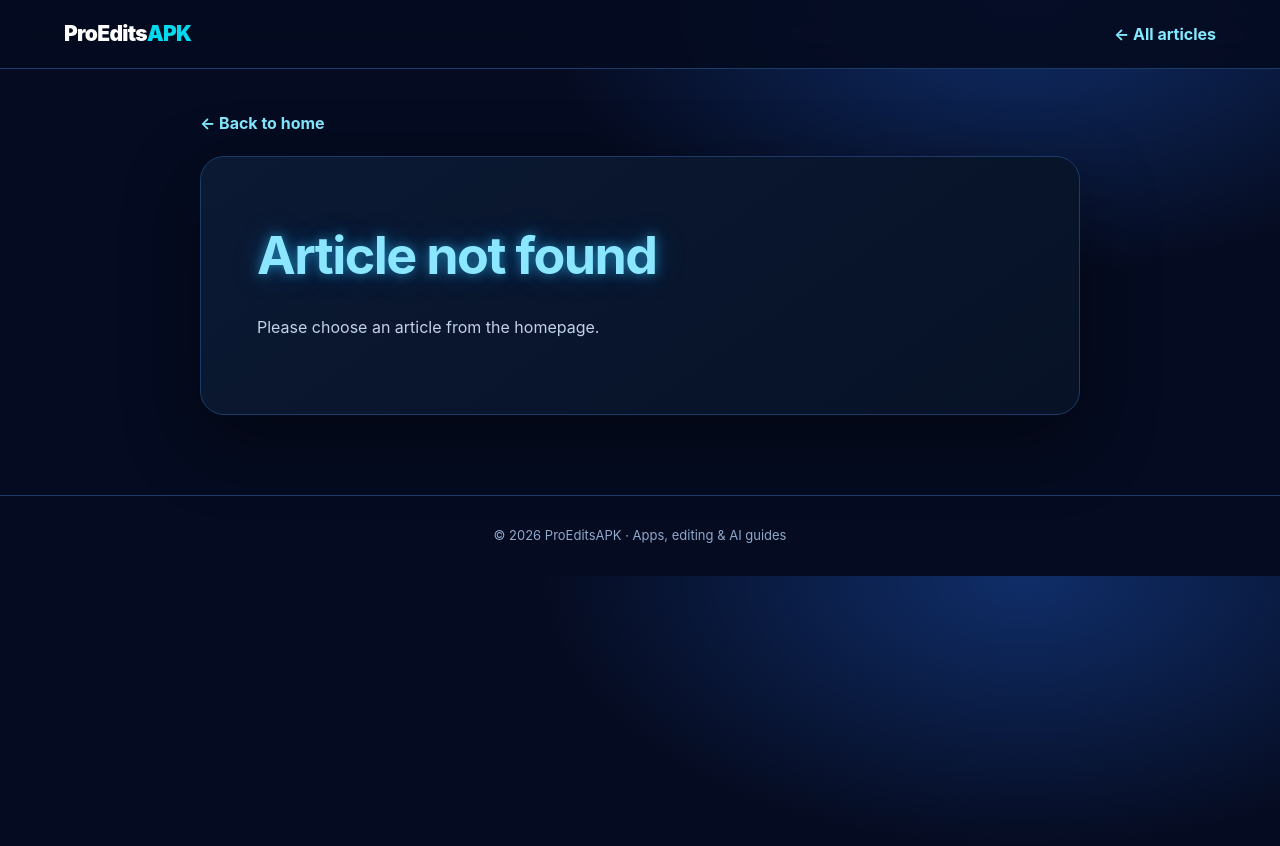
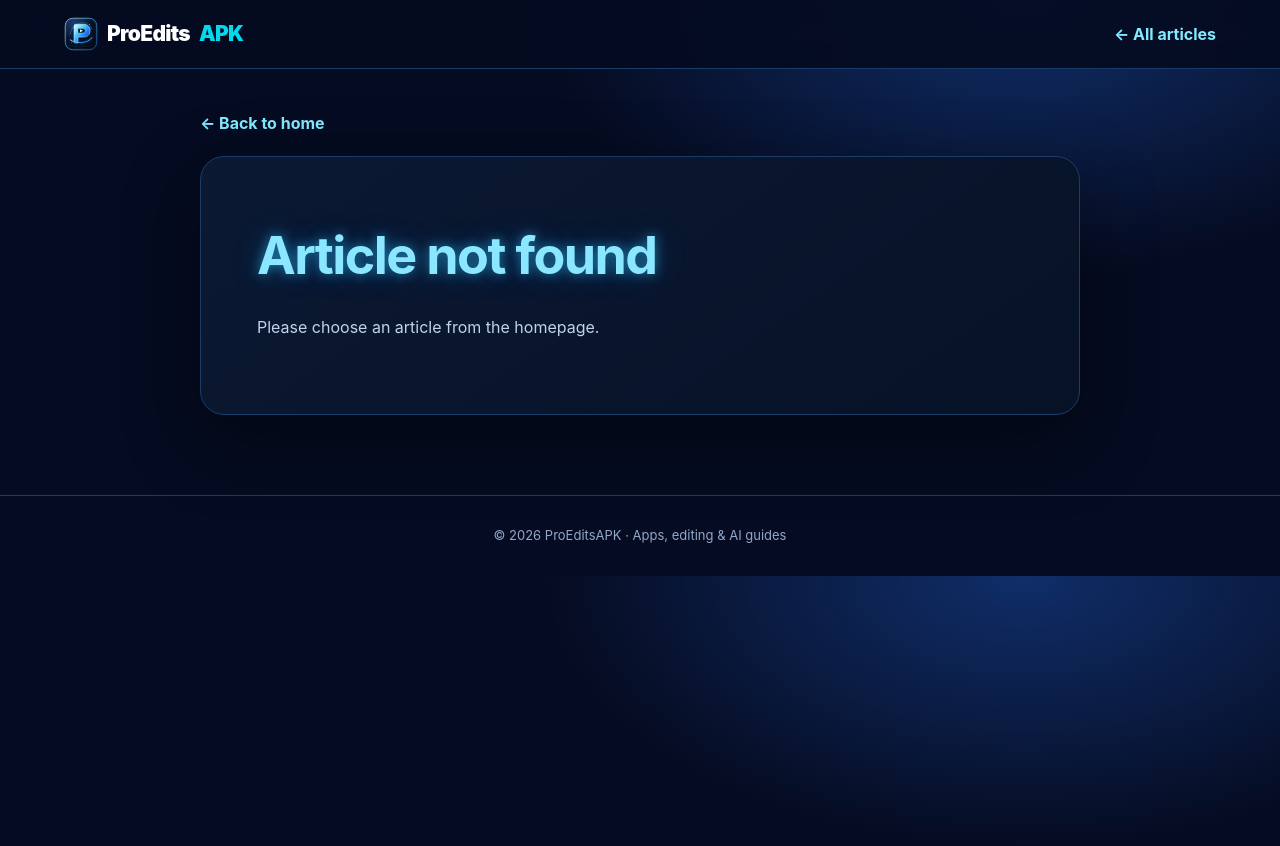
Before and after one commit to haseebaslam091-afk/proeditsapk, a Jekyll site: the page article.html, which Jekyll copies as it is, in a window 1280 px wide. Shown: the top 846 px of the page. Built offline with Jekyll 4.4.1, drawn with Linux system fonts in a browser that asks for light colours; nearby versions of some CDN libraries.

Commit message:
Show ProEditsAPK logo on article pages

```diff
--- a/article.html
+++ b/article.html
@@ -2,7 +2,7 @@
 <html lang="en">
 <head>
 <meta charset="utf-8"><meta name="viewport" content="width=device-width,initial-scale=1">
-<meta name="theme-color" content="#06132b"><meta name="robots" content="index,follow"><meta name="article-path" content="">
+<meta name="theme-color" content="#06132b"><link rel="icon" type="image/svg+xml" href="/assets/proeditsapk-logo.svg"><meta name="robots" content="index,follow"><meta name="article-path" content="">
 <title>Article | ProEditsAPK</title><meta name="description" content="Explore Android apps, video editing and AI guides on ProEditsAPK.">
 <link id="canonical" rel="canonical" href="https://proeditsapk.com/article.html"><meta property="og:site_name" content="ProEditsAPK"><meta property="og:type" content="article">
 <style>
@@ -28,7 +28,7 @@
 </style>
 <script src="https://cdn.jsdelivr.net/npm/dompurify@3.2.6/dist/purify.min.js"></script><script src="https://cdn.jsdelivr.net/npm/marked@15.0.7/marked.min.js"></script>
 </head>
-<body><header><a class="brand" href="/">ProEdits<span>APK</span></a><a class="back" href="/">← All articles</a></header>
+<body><header><a class="brand" href="/" style="display:flex;align-items:center;gap:9px"><img src="/assets/proeditsapk-logo.svg" alt="" width="34" height="34" style="border-radius:10px">ProEdits<span>APK</span></a><a class="back" href="/">← All articles</a></header>
 <main><a class="back" href="/">← Back to home</a><article id="article" class="article"><p>Loading article…</p></article></main><footer>© <span id="year"></span> ProEditsAPK · Apps, editing & AI guides</footer>
 <script>
 document.getElementById('year').textContent=new Date().getFullYear();
```
